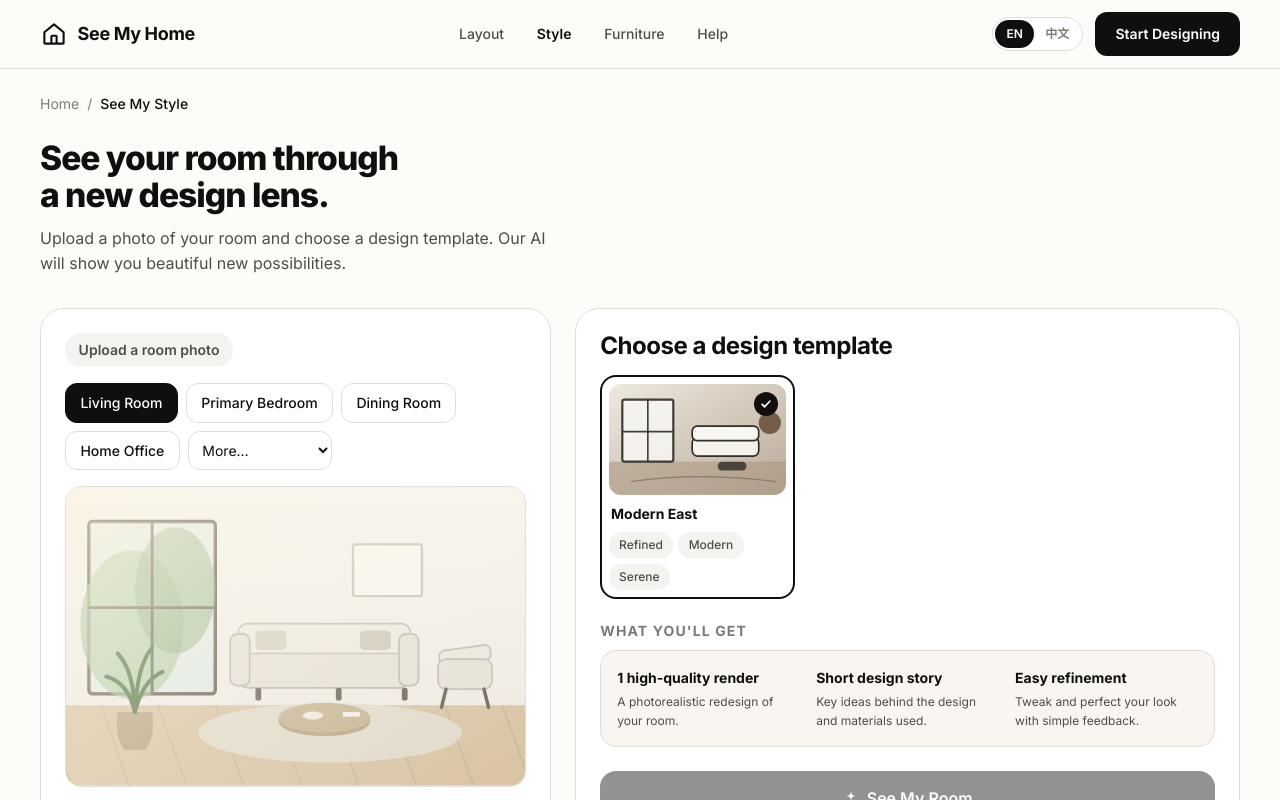
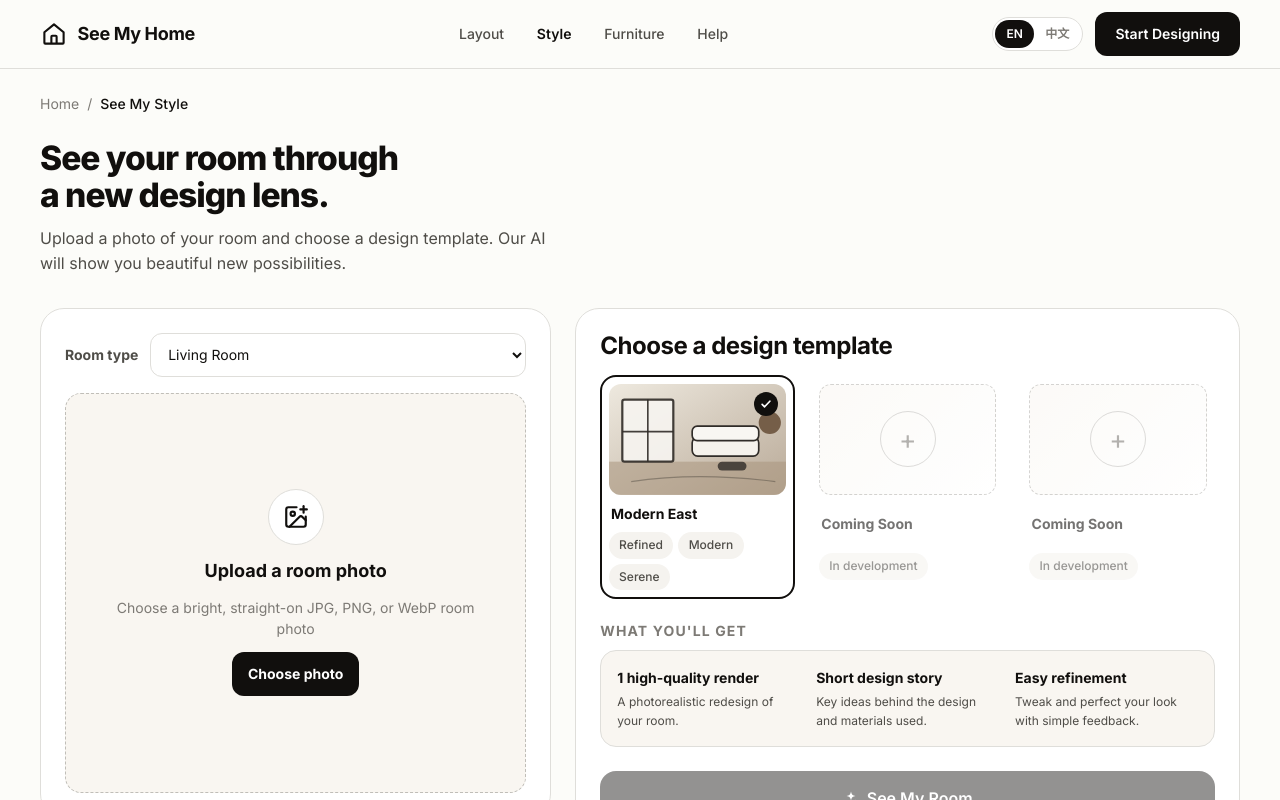
Before and after one commit to QingMXL/See-My-Home, a React (Vite) app in the folder See-My-Home-Web/: page /style in a window 1280 px wide. Shown: the top 800 px of the page. Built offline with nearby package versions, Linux system fonts and the light colour scheme.

Commit message:
fix(web): refine style and furniture upload layouts

```diff
--- a/See-My-Home-Web/src/data/styleTemplates.ts
+++ b/See-My-Home-Web/src/data/styleTemplates.ts
@@ -16,6 +16,12 @@ export interface StyleStory {
   furniture: string;
   mood: string;
 }
+
+/** Reserved UI capacity only. Placeholder slots intentionally have no style ID or runtime binding. */
+export const STYLE_PLACEHOLDER_SLOTS = [
+  { id: "style-slot-2" },
+  { id: "style-slot-3" },
+] as const;
 
 /** Production-ready styles only. Research-source firm names never appear in the UI. */
 export const STYLE_TEMPLATES: StyleTemplate[] = [
--- a/See-My-Home-Web/src/i18n/translations.ts
+++ b/See-My-Home-Web/src/i18n/translations.ts
@@ -320,6 +320,8 @@ export const MESSAGES = {
   "style.replace": { en: "↻ Replace photo", zh: "↻ 更换照片" },
   "style.tips": { en: "💡 Tips: bright, straight-on photos work best", zh: "💡 提示:明亮、正对拍摄的照片效果最佳" },
   "style.choose": { en: "Choose a design template", zh: "选择设计模板" },
+  "style.comingSoon": { en: "Coming Soon", zh: "即将推出" },
+  "style.inDevelopment": { en: "In development", zh: "设计中" },
   "style.whatGet": { en: "What you'll get", zh: "你将获得" },
   "style.get1.title": { en: "1 high-quality render", zh: "1 张高清效果图" },
   "style.get1.text": { en: "A photorealistic redesign of your room.", zh: "你的房间的写实化重新设计。" },
--- a/See-My-Home-Web/src/pages/furniture/FurniturePage.tsx
+++ b/See-My-Home-Web/src/pages/furniture/FurniturePage.tsx
@@ -571,6 +571,7 @@ export function FurniturePage() {
       )}
 
       {stage === "input" && !showDemoPreview && (
+        <>
           <section className="card card--pad furniture-intake" aria-labelledby="furniture-intake-title">
             <header className="furniture-intake__head">
               <div>
@@ -597,7 +598,6 @@ export function FurniturePage() {
                 {(furniture.inspirationUrl || furniture.inspirationAsset) && <button type="button" className="furniture-upload__remove" aria-label={copy("Remove inspiration", "删除灵感图")} disabled={Boolean(uploading)} onClick={() => onRemoveSource("inspiration")}><X size={15} /></button>}
               </div>
             </div>
-          <UploadGuide kind="furniture" compact />
             <div className={`source-mix source-mix--intake${hasBothImages ? "" : " source-mix--disabled"}`}>
             <div className="source-mix__labels" aria-hidden="true">
               <span><strong>{copy("Sketch", "草图")}</strong><small>{visibleSketchWeight}%</small></span>
@@ -632,6 +632,10 @@ export function FurniturePage() {
             <Button full size="lg" onClick={() => onGenerate(false)} disabled={!canGenerate || furniture.phase === "generating"}><Sparkle />{t("furn.generate")}</Button>
             {furniture.agentError && <p className="furniture-error" role="alert">{furniture.agentError}</p>}
           </section>
+          <div className="furniture-intake-guide">
+            <UploadGuide kind="furniture" />
+          </div>
+        </>
       )}
 
       {stage === "render" && (
--- a/See-My-Home-Web/src/pages/furniture/furniture.css
+++ b/See-My-Home-Web/src/pages/furniture/furniture.css
@@ -16,6 +16,11 @@
   margin-inline: auto;
   display: grid;
   gap: var(--space-5);
+}
+
+.furniture-intake-guide {
+  width: min(52rem, 100%);
+  margin-inline: auto;
 }
 
 .furniture-intake__head {
--- a/See-My-Home-Web/src/pages/style-flow/StyleFlowPage.tsx
+++ b/See-My-Home-Web/src/pages/style-flow/StyleFlowPage.tsx
@@ -1,13 +1,13 @@
 import { useRef, useState } from "react";
+import { CheckCircle2, ImagePlus, RefreshCw, Trash2 } from "lucide-react";
 import { useNavigate } from "react-router-dom";
 import { Breadcrumbs } from "../../components/layout/Breadcrumbs";
 import { Button, Sparkle } from "../../components/ui/Button";
 import { GeneratingOverlay } from "../../components/ui/GeneratingOverlay";
 import { UploadGuide } from "../../components/ui/UploadGuide";
-import { RoomScene } from "../../components/visuals/RoomScene";
 import { TemplateArt } from "../../components/visuals/TemplateArt";
 import { STYLE_ROOM_TYPES, type StyleRoomType } from "../../data/rooms";
-import { STYLE_TEMPLATES } from "../../data/styleTemplates";
+import { STYLE_PLACEHOLDER_SLOTS, STYLE_TEMPLATES } from "../../data/styleTemplates";
 import { useI18n } from "../../i18n/LanguageContext";
 import type { MsgKey } from "../../i18n/translations";
 import { STYLE_GENERATION_STEPS } from "../../lib/agents";
@@ -21,8 +21,6 @@ const WHAT_YOU_GET: { titleKey: MsgKey; textKey: MsgKey }[] = [
   { titleKey: "style.get2.title", textKey: "style.get2.text" },
   { titleKey: "style.get3.title", textKey: "style.get3.text" },
 ];
-
-const VISIBLE_ROOM_TYPES: StyleRoomType[] = ["Living Room", "Primary Bedroom", "Dining Room", "Home Office"];
 
 export function StyleFlowPage() {
   const navigate = useNavigate();
@@ -39,6 +37,19 @@ export function StyleFlowPage() {
     setStyleAgentError,
   } = useDesignStore();
   const [uploading, setUploading] = useState(false);
+
+  const openPhotoPicker = () => {
+    if (!fileInputRef.current) return;
+    fileInputRef.current.value = "";
+    fileInputRef.current.click();
+  };
+
+  const onRemovePhoto = () => {
+    if (style.photoUrl?.startsWith("blob:")) URL.revokeObjectURL(style.photoUrl);
+    setStylePhoto(null, null);
+    setStyleAgentError(null);
+    if (fileInputRef.current) fileInputRef.current.value = "";
+  };
 
   const onFileChosen = async (file: File | undefined) => {
     if (!file) return;
@@ -102,40 +113,14 @@ export function StyleFlowPage() {
 
       <div className="style-grid">
         <section className="card card--pad room-panel" aria-label={t("style.uploadPrompt")}>
-          {style.uploadedAsset ? (
-            <span className="room-panel__status" role="status">
-              <svg viewBox="0 0 16 16" width="15" height="15" fill="none" aria-hidden="true">
-                <circle cx="8" cy="8" r="7" stroke="currentColor" strokeWidth="1.5" />
-                <path d="m5.2 8.3 1.9 1.9 3.7-4" stroke="currentColor" strokeWidth="1.6" strokeLinecap="round" strokeLinejoin="round" />
-              </svg>
-              {t("style.uploaded")}
-            </span>
-          ) : (
-            <span className="room-panel__status room-panel__status--pending">
-              {uploading ? t("style.uploading") : t("style.uploadPrompt")}
-            </span>
-          )}
-
-          <div className="tag-grid room-panel__types" role="group" aria-label={t("style.crumb")}>
-            {VISIBLE_ROOM_TYPES.map((type) => (
-              <button
-                key={type}
-                type="button"
-                className="tag"
-                aria-pressed={style.roomType === type}
-                onClick={() => setStyleRoomType(type)}
-              >
-                {tTag(type)}
-              </button>
-            ))}
+          <div className="room-panel__room-field">
+            <label htmlFor="style-room-type">{lang === "zh" ? "房间类型" : "Room type"}</label>
             <select
-              className="room-panel__more"
-              aria-label={t("style.more")}
-              value={STYLE_ROOM_TYPES.includes(style.roomType) && !VISIBLE_ROOM_TYPES.includes(style.roomType) ? style.roomType : ""}
-              onChange={(e) => e.target.value && setStyleRoomType(e.target.value as StyleRoomType)}
+              id="style-room-type"
+              value={style.roomType}
+              onChange={(e) => setStyleRoomType(e.target.value as StyleRoomType)}
             >
-              <option value="">{t("style.more")}</option>
-              {STYLE_ROOM_TYPES.filter((rt) => !VISIBLE_ROOM_TYPES.includes(rt)).map((rt) => (
+              {STYLE_ROOM_TYPES.map((rt) => (
                 <option key={rt} value={rt}>
                   {tTag(rt)}
                 </option>
@@ -143,29 +128,58 @@ export function StyleFlowPage() {
             </select>
           </div>
 
-          <div className="room-panel__photo">
-            {style.photoUrl ? (
-              <img src={style.photoUrl} alt={tTag(style.roomType)} />
-            ) : (
-              <RoomScene variant="photo" />
-            )}
-          </div>
-
-          <div className="room-panel__foot">
-            <button type="button" className="room-panel__replace" onClick={() => fileInputRef.current?.click()}>
-              {t("style.replace")}
+          {style.photoUrl ? (
+            <div className="room-panel__uploaded">
+              <div className="room-panel__photo">
+                <img src={style.photoUrl} alt={tTag(style.roomType)} />
+                {style.uploadedAsset && (
+                  <span className="room-panel__status room-panel__photo-status" role="status">
+                    <CheckCircle2 size={15} aria-hidden="true" />
+                    {t("style.uploaded")}
+                  </span>
+                )}
+                {uploading && (
+                  <span className="room-panel__status room-panel__status--pending room-panel__photo-status" role="status">
+                    {t("style.uploading")}
+                  </span>
+                )}
+              </div>
+              <div className="room-panel__filebar">
+                <div>
+                  <strong>{style.photoName ?? t("style.uploadPrompt")}</strong>
+                  <span>{style.uploadedAsset
+                    ? (lang === "zh" ? "照片已准备好" : "Photo ready")
+                    : uploading
+                      ? t("style.uploading")
+                      : (lang === "zh" ? "上传未完成，请替换照片后重试" : "Upload incomplete — replace the photo to try again")}</span>
+                </div>
+                <div className="room-panel__actions">
+                  <button type="button" onClick={openPhotoPicker} disabled={uploading}>
+                    <RefreshCw size={15} aria-hidden="true" />
+                    {lang === "zh" ? "替换" : "Replace"}
+                  </button>
+                  <button type="button" onClick={onRemovePhoto} disabled={uploading}>
+                    <Trash2 size={15} aria-hidden="true" />
+                    {lang === "zh" ? "删除" : "Remove"}
+                  </button>
+                </div>
+              </div>
+            </div>
+          ) : (
+            <button type="button" className="room-panel__dropzone" onClick={openPhotoPicker} disabled={uploading}>
+              <span className="room-panel__upload-icon"><ImagePlus size={26} aria-hidden="true" /></span>
+              <strong>{uploading ? t("style.uploading") : t("style.uploadPrompt")}</strong>
+              <span>{lang === "zh" ? "选择一张明亮、正对房间的 JPG、PNG 或 WebP 照片" : "Choose a bright, straight-on JPG, PNG, or WebP room photo"}</span>
+              <span className="room-panel__choose">{lang === "zh" ? "选择照片" : "Choose photo"}</span>
             </button>
-            <span aria-hidden="true">|</span>
-            <span>{t("style.tips")}</span>
-          </div>
+          )}
           <input
             ref={fileInputRef}
             type="file"
-            accept="image/*"
+            accept="image/jpeg,image/png,image/webp"
             className="visually-hidden"
             onChange={(e) => onFileChosen(e.target.files?.[0])}
           />
-          <UploadGuide kind="style" compact />
         </section>
 
         <section className="card card--pad template-panel" aria-label={t("style.choose")}>
@@ -203,6 +217,26 @@ export function StyleFlowPage() {
                 </button>
               );
             })}
+            {STYLE_PLACEHOLDER_SLOTS.map((slot, index) => (
+              <button
+                key={slot.id}
+                type="button"
+                role="option"
+                aria-selected="false"
+                aria-label={`${t("style.comingSoon")} ${index + 1}`}
+                className="style-card style-card--placeholder"
+                disabled
+              >
+                <span className="style-card__art style-card__placeholder-art" aria-hidden="true">
+                  <span className="style-card__placeholder-orbit" />
+                  <span className="style-card__placeholder-mark">+</span>
+                </span>
+                <span className="style-card__name">{t("style.comingSoon")}</span>
+                <span className="style-card__tags">
+                  <span className="chip">{t("style.inDevelopment")}</span>
+                </span>
+              </button>
+            ))}
           </div>
 
           <h3 className="template-panel__what">{t("style.whatGet")}</h3>
@@ -224,6 +258,8 @@ export function StyleFlowPage() {
         </section>
       </div>
 
+      <UploadGuide kind="style" />
+
       {style.phase === "generating" && (
         <GeneratingOverlay title={t("gen.styleTitle")} steps={STYLE_GENERATION_STEPS} activeIndex={style.stepIndex} />
       )}
--- a/See-My-Home-Web/src/pages/style-flow/style-flow.css
+++ b/See-My-Home-Web/src/pages/style-flow/style-flow.css
@@ -15,7 +15,7 @@
 .room-panel {
   display: grid;
   gap: var(--space-4);
-  justify-items: start;
+  align-content: start;
 }
 
 .room-panel__status {
@@ -35,19 +35,93 @@
   color: var(--color-ink-soft);
 }
 
-.room-panel__types {
-  width: 100%;
+.room-panel__room-field {
+  display: grid;
+  grid-template-columns: auto minmax(0, 1fr);
+  align-items: center;
+  gap: var(--space-3);
 }
 
-.room-panel__more {
+.room-panel__room-field label {
+  color: var(--color-ink-soft);
+  font-size: var(--text-sm);
+  font-weight: 650;
+}
+
+.room-panel__room-field select {
+  width: 100%;
+  min-width: 0;
   border: 1px solid var(--color-line);
   border-radius: var(--radius-md);
   background: var(--color-surface);
   font-size: var(--text-sm);
-  padding: 0.45rem 0.6rem;
+  padding: 0.72rem 0.8rem;
+}
+
+.room-panel__dropzone {
+  display: grid;
+  justify-items: center;
+  align-content: center;
+  gap: var(--space-3);
+  width: 100%;
+  min-height: 25rem;
+  padding: var(--space-6);
+  border: 1px dashed var(--color-line-strong);
+  border-radius: var(--radius-lg);
+  background: var(--color-surface-warm);
+  color: var(--color-ink);
+  text-align: center;
+  transition: border-color var(--duration-fast) ease, background var(--duration-fast) ease;
+}
+
+.room-panel__dropzone:hover,
+.room-panel__dropzone:focus-visible {
+  border-color: var(--color-ink-soft);
+  background: var(--color-surface-sunken);
+}
+
+.room-panel__dropzone:disabled {
+  cursor: wait;
+  opacity: 0.7;
+}
+
+.room-panel__upload-icon {
+  display: grid;
+  width: 3.5rem;
+  height: 3.5rem;
+  place-items: center;
+  border: 1px solid var(--color-line);
+  border-radius: 50%;
+  background: var(--color-surface);
+}
+
+.room-panel__dropzone > strong {
+  font-size: var(--text-lg);
+}
+
+.room-panel__dropzone > span:not(.room-panel__upload-icon):not(.room-panel__choose) {
+  max-width: 24rem;
+  color: var(--color-ink-faint);
+  font-size: var(--text-sm);
+  line-height: 1.55;
+}
+
+.room-panel__choose {
+  padding: 0.7rem 1rem;
+  border-radius: var(--radius-md);
+  background: var(--color-ink);
+  color: #fff;
+  font-size: var(--text-sm);
+  font-weight: 700;
+}
+
+.room-panel__uploaded {
+  display: grid;
+  gap: var(--space-3);
 }
 
 .room-panel__photo {
+  position: relative;
   width: 100%;
   border-radius: var(--radius-lg);
   overflow: hidden;
@@ -60,22 +134,64 @@
   object-fit: cover;
 }
 
-.room-panel__foot {
-  display: flex;
-  gap: var(--space-3);
-  align-items: center;
-  font-size: var(--text-xs);
-  color: var(--color-ink-faint);
-  flex-wrap: wrap;
+.room-panel__photo-status {
+  position: absolute;
+  top: var(--space-3);
+  right: var(--space-3);
+  box-shadow: 0 4px 14px rgb(38 34 29 / 12%);
 }
 
-.room-panel__replace {
-  font-weight: 600;
+.room-panel__filebar {
+  display: flex;
+  align-items: center;
+  justify-content: space-between;
+  gap: var(--space-4);
+}
+
+.room-panel__filebar > div:first-child {
+  display: grid;
+  gap: 0.2rem;
+  min-width: 0;
+}
+
+.room-panel__filebar strong {
+  overflow: hidden;
+  font-size: var(--text-sm);
+  text-overflow: ellipsis;
+  white-space: nowrap;
+}
+
+.room-panel__filebar span {
+  color: var(--color-ink-faint);
+  font-size: var(--text-xs);
+}
+
+.room-panel__actions {
+  display: flex;
+  gap: var(--space-2);
+}
+
+.room-panel__actions button {
+  display: inline-flex;
+  align-items: center;
+  gap: 0.35rem;
+  padding: 0.5rem 0.7rem;
+  border: 1px solid var(--color-line);
+  border-radius: var(--radius-md);
+  color: var(--color-ink-soft);
+  font-size: var(--text-xs);
+  font-weight: 650;
+}
+
+.room-panel__actions button:hover,
+.room-panel__actions button:focus-visible {
+  border-color: var(--color-ink-soft);
   color: var(--color-ink);
 }
 
-.room-panel__replace:hover {
-  text-decoration: underline;
+.room-panel__actions button:disabled {
+  cursor: wait;
+  opacity: 0.55;
 }
 
 /* Template picker */
@@ -101,6 +217,15 @@
   transform: translateY(-2px);
 }
 
+.style-card--placeholder {
+  cursor: not-allowed;
+  opacity: 0.58;
+}
+
+.style-card--placeholder:hover {
+  transform: none;
+}
+
 .style-card[aria-selected="true"] {
   border-color: var(--color-ink);
 }
@@ -111,6 +236,30 @@
   aspect-ratio: 320 / 200;
   border-radius: var(--radius-md);
   overflow: hidden;
+}
+
+.style-card__placeholder-art {
+  display: grid;
+  place-items: center;
+  border: 1px dashed color-mix(in srgb, var(--color-ink-faint) 55%, transparent);
+  background:
+    linear-gradient(135deg, color-mix(in srgb, var(--color-surface-warm) 90%, white), var(--color-surface)),
+    var(--color-surface-warm);
+}
+
+.style-card__placeholder-orbit {
+  width: 3.5rem;
+  aspect-ratio: 1;
+  border: 1px solid color-mix(in srgb, var(--color-ink-faint) 45%, transparent);
+  border-radius: 50%;
+}
+
+.style-card__placeholder-mark {
+  position: absolute;
+  font-family: var(--font-display);
+  font-size: 1.65rem;
+  font-weight: 300;
+  color: var(--color-ink-faint);
 }
 
 .style-card__check {
@@ -167,3 +316,18 @@
   color: var(--color-ink-soft);
   font-size: var(--text-xs);
 }
+
+@media (max-width: 520px) {
+  .room-panel__room-field {
+    grid-template-columns: 1fr;
+  }
+
+  .room-panel__dropzone {
+    min-height: 19rem;
+  }
+
+  .room-panel__filebar {
+    align-items: flex-start;
+    flex-direction: column;
+  }
+}
```
Also changed, not shown: 1 other file (tests, documents, lock files or other folders). Lines whose indentation alone changed are shown as unchanged.
